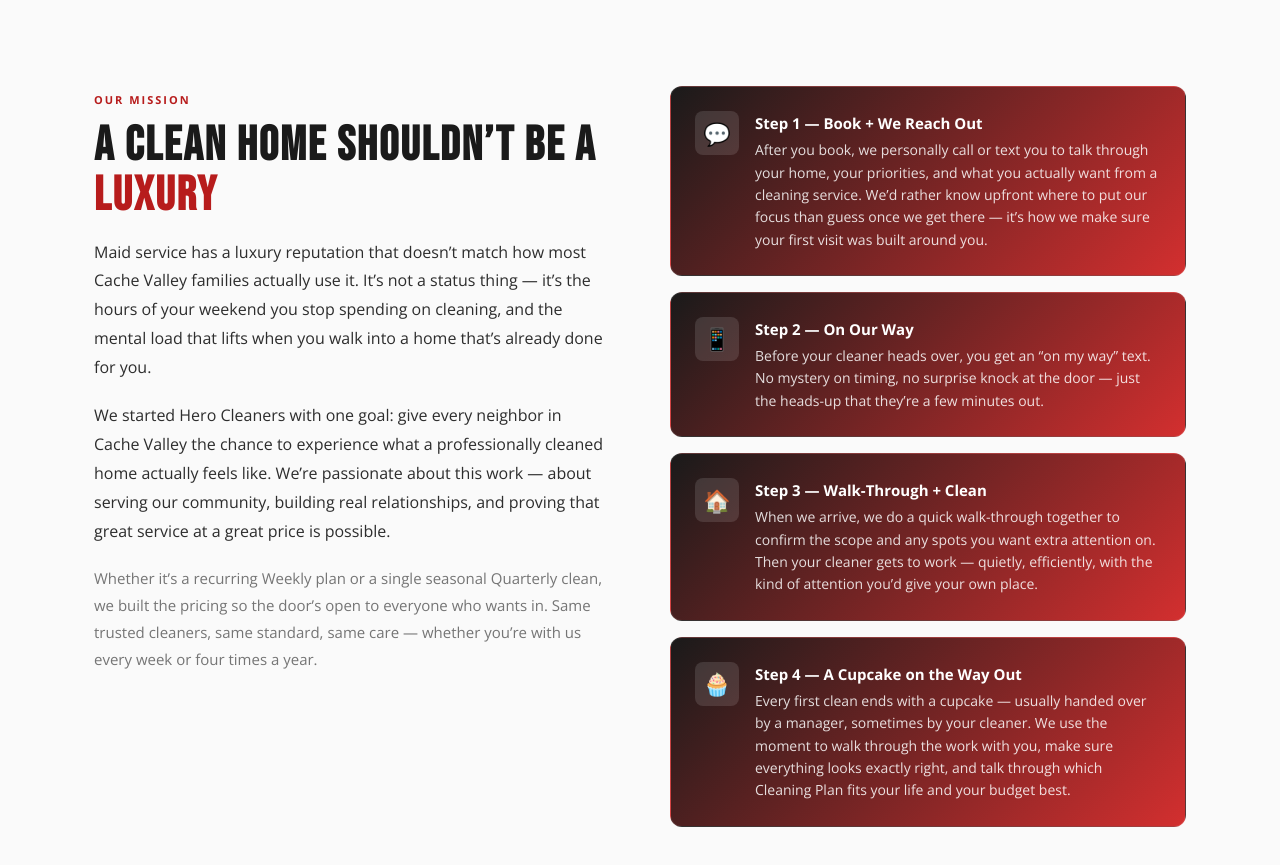
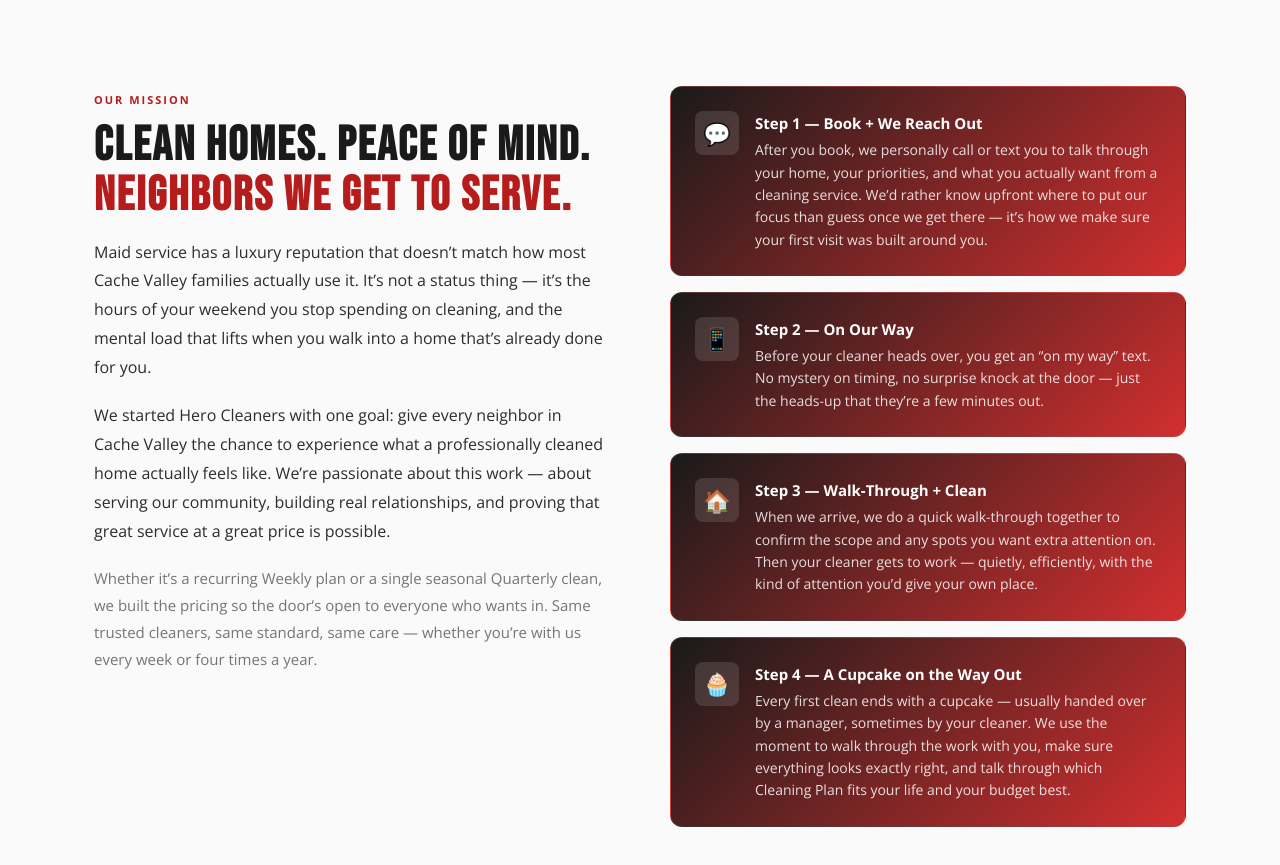
Before and after one commit to camsmith126/hero-cleaners-website, an Eleventy site: page website/recurring-cleaning.html in a window 1280 px wide. Shown: the part 2300-3165 px from the top of the page. Built offline with nearby package versions, Linux system fonts and the light colour scheme; Eleventy itself is replaced by a stand-in of ours; files that its build step writes are made by us from their sources; a script that the page names is missing.

Commit message:
Cleaning Plans Our Mission title: 'A Clean Home Shouldn't Be A Luxury' → 'CLEAN HOMES. PEACE OF MIND. NEIGHBORS WE GET TO SERVE.' — three-beat mission statement (practical / emotional / relational)

```diff
--- a/website/recurring-cleaning.html
+++ b/website/recurring-cleaning.html
@@ -315,7 +315,7 @@
   <div class="two-col">
     <div>
       <span class="section-label">Our Mission</span>
-      <h2 class="section-title">A CLEAN HOME SHOULDN&rsquo;T BE A <em>LUXURY</em></h2>
+      <h2 class="section-title">CLEAN HOMES. PEACE OF MIND. <em>NEIGHBORS WE GET TO SERVE.</em></h2>
       <p style="font-size:16px;color:var(--charcoal);line-height:1.8;margin-bottom:20px;">Maid service has a luxury reputation that doesn&rsquo;t match how most Cache Valley families actually use it. It&rsquo;s not a status thing &mdash; it&rsquo;s the hours of your weekend you stop spending on cleaning, and the mental load that lifts when you walk into a home that&rsquo;s already done for you.</p>
       <p style="font-size:16px;color:var(--charcoal);line-height:1.8;margin-bottom:20px;">We started Hero Cleaners with one goal: give every neighbor in Cache Valley the chance to experience what a professionally cleaned home actually feels like. We&rsquo;re passionate about this work &mdash; about serving our community, building real relationships, and proving that great service at a great price is possible.</p>
       <p style="font-size:15px;color:var(--gray);line-height:1.8;">Whether it&rsquo;s a recurring Weekly plan or a single seasonal Quarterly clean, we built the pricing so the door&rsquo;s open to everyone who wants in. Same trusted cleaners, same standard, same care &mdash; whether you&rsquo;re with us every week or four times a year.</p>
```
